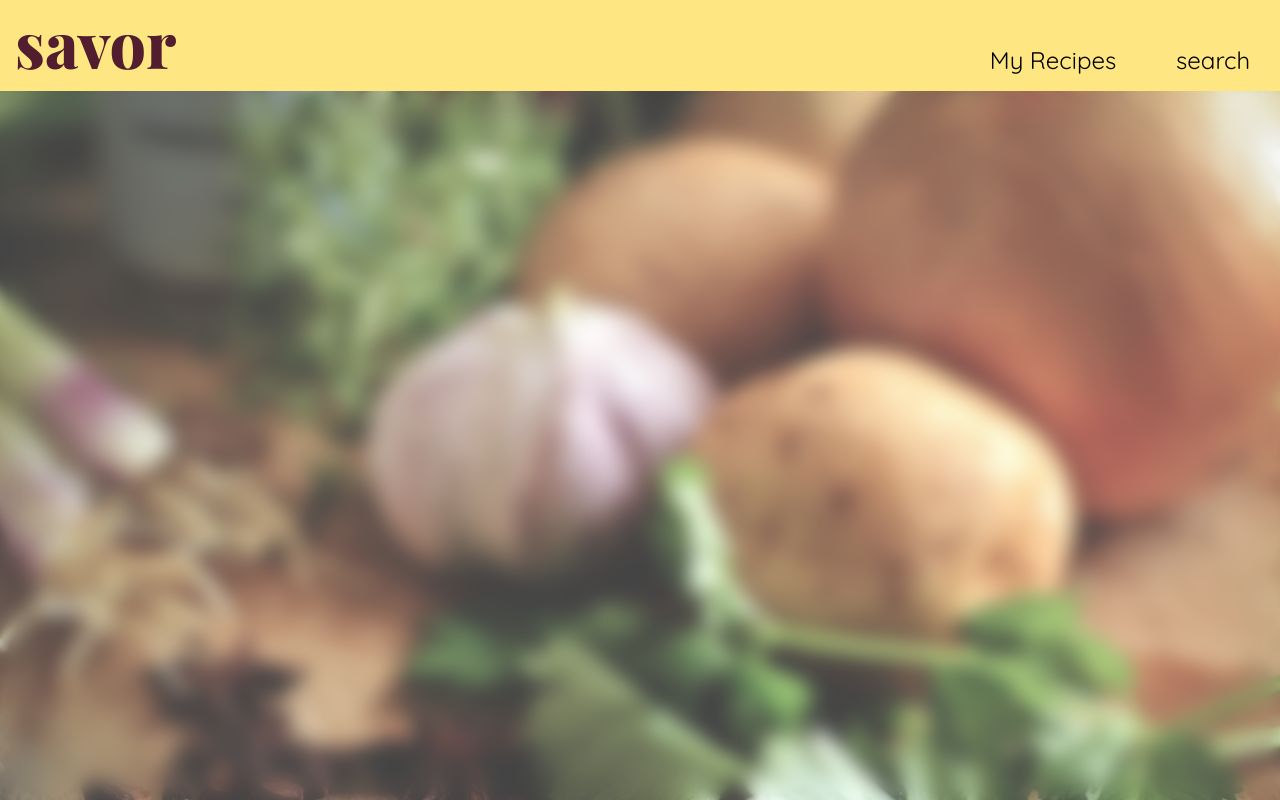
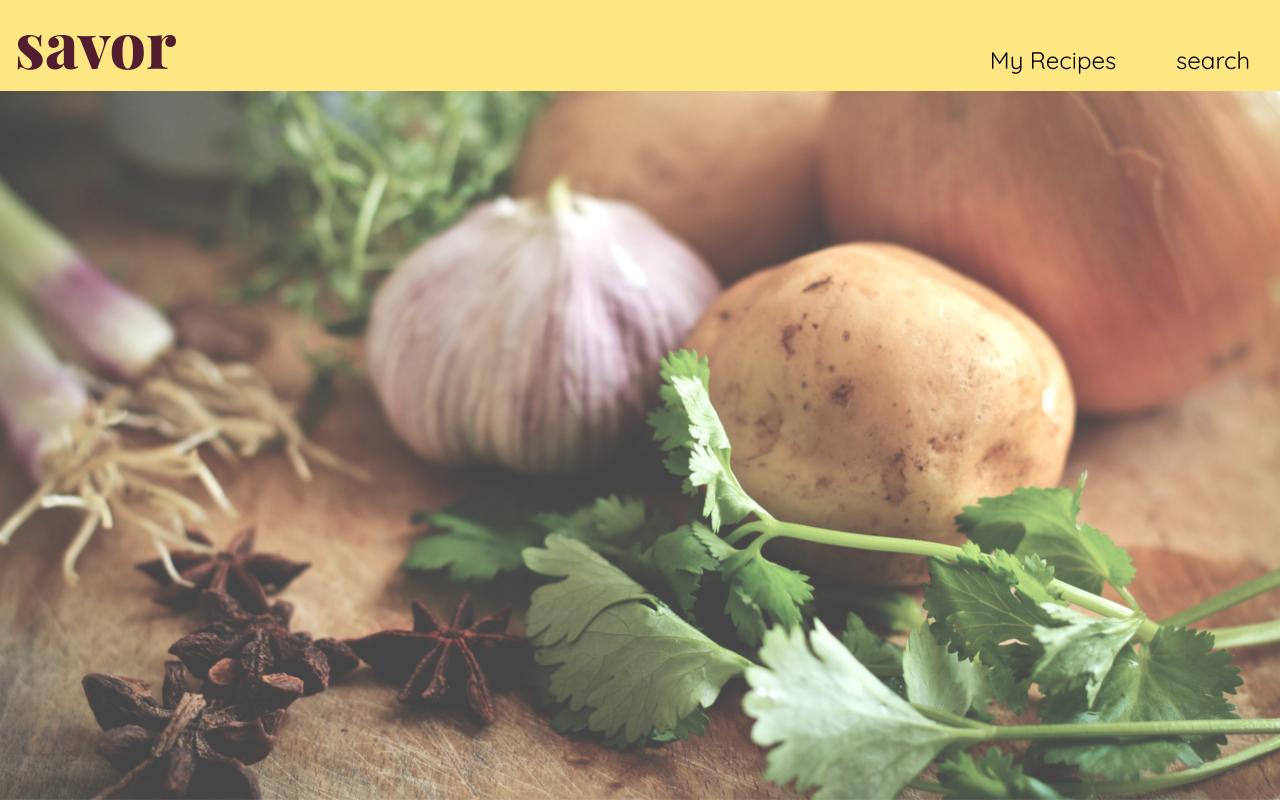
Before and after one commit to MTCawthray/Savor, a React (Create React App) app: page /favorites in a window 1280 px wide. Built offline with nearby package versions, Linux system fonts and the light colour scheme; a web font is replaced by a local one.

Commit message:
Fix background scrolling issue

```diff
--- a/src/Components/DisplayArea/DisplayArea.css
+++ b/src/Components/DisplayArea/DisplayArea.css
@@ -18,6 +18,7 @@ article:hover {
 main {
   position: relative;
   top: 80px;
+  height: 90vh;
 }
 
 a {
@@ -46,12 +47,10 @@ h3 {
   flex-wrap: wrap;
   justify-content: space-around;
   background-image: url('../../Assets/ingredientsbackground.jpg');
+  background-repeat: no-repeat;
+  background-attachment: fixed;
+  background-position: center;
   background-size: cover;
-  background-attachment: fixed;
-  background: rgb(0 0 0 / 1%);
-  backdrop-filter: blur(10px);
-  height: 90vh;
-
 }
 
 .name-and-img-container {
--- a/src/index.css
+++ b/src/index.css
@@ -14,5 +14,8 @@ code {
 
 main {
   background-image: url('./Assets/ingredientsbackground.jpg');
+  background-repeat: no-repeat;
+  background-attachment: fixed;
+  background-position: center;
   background-size: cover;
 }
```
